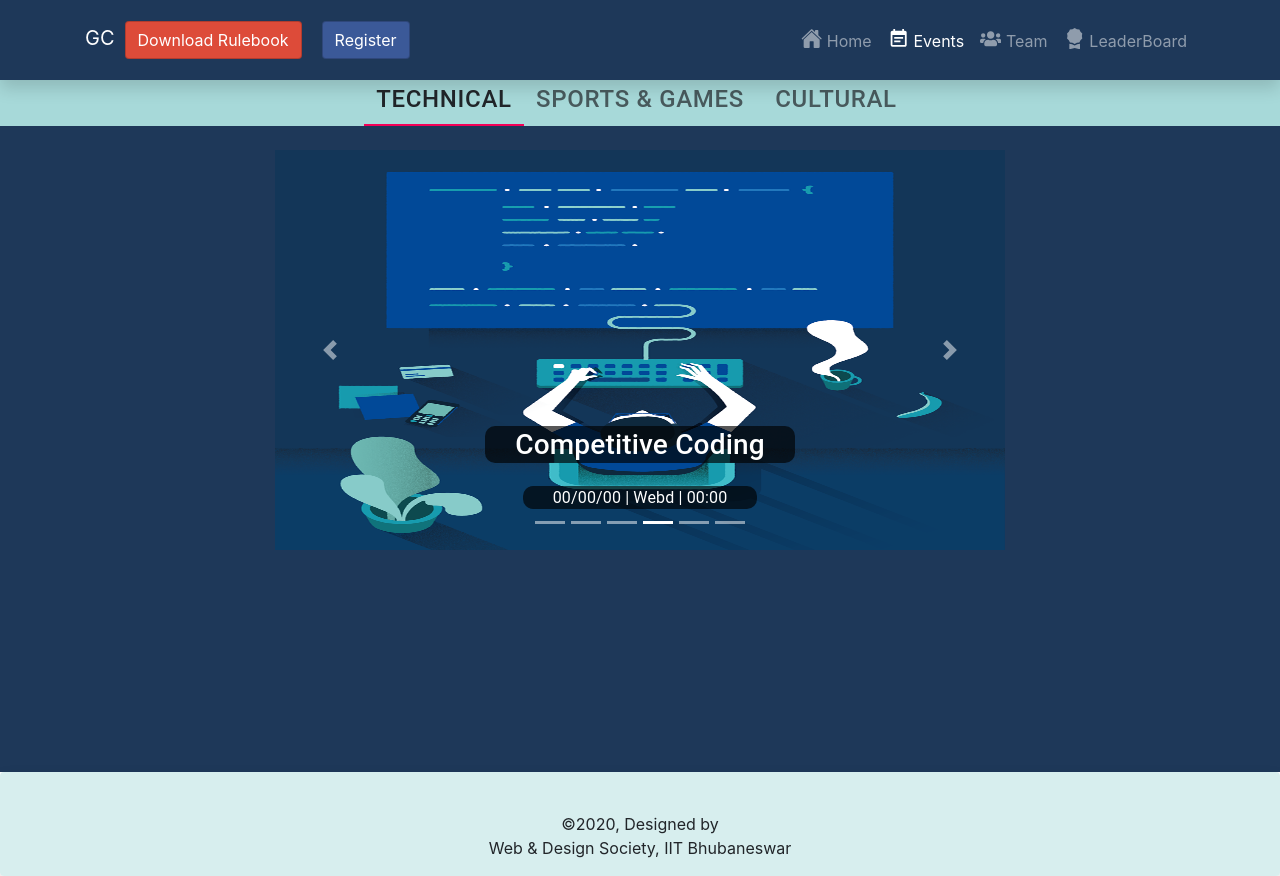
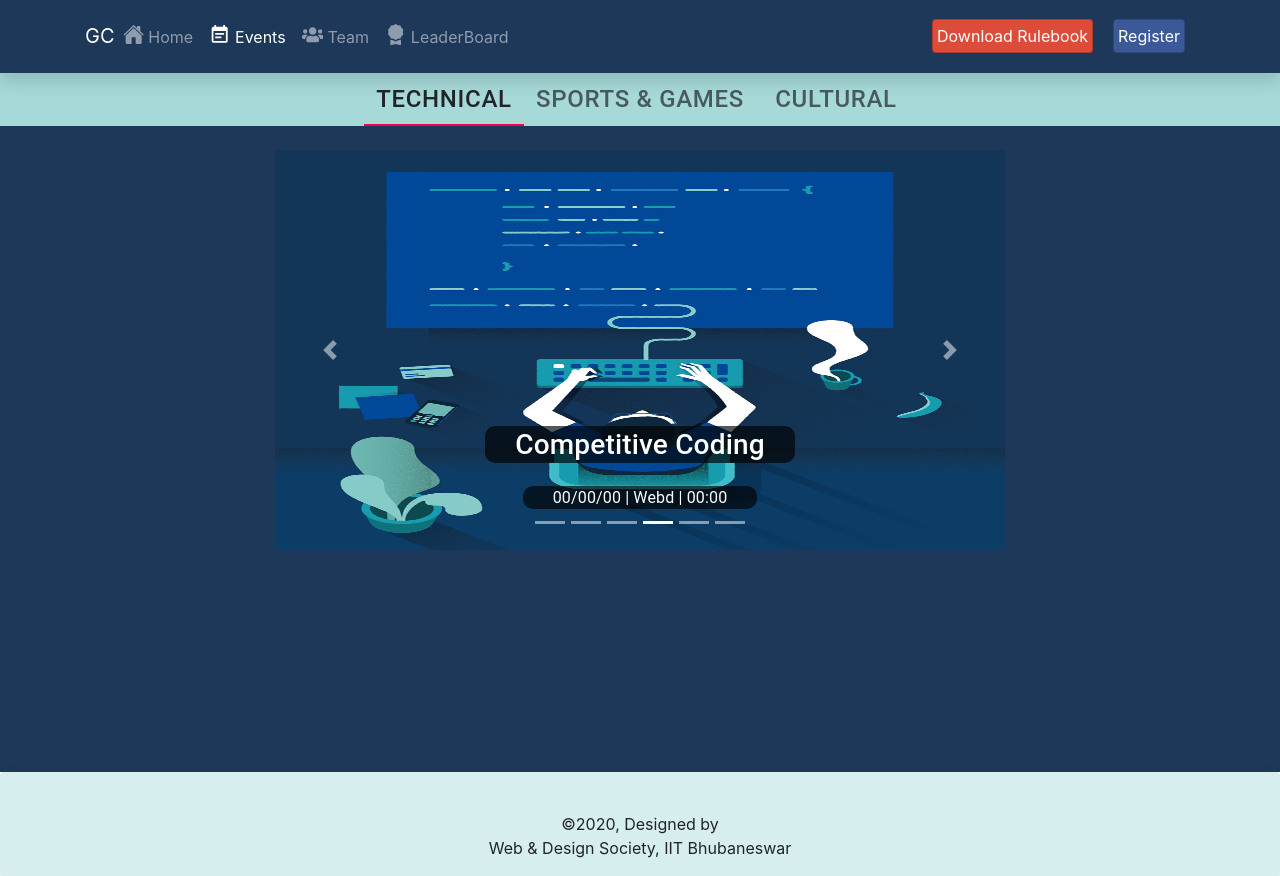
Before and after one commit to webd-iitbbs/TechGC, a React (Create React App) app: page /events in a window 1280 px wide. Built offline with nearby package versions, Linux system fonts and the light colour scheme.

Commit message:
complete

```diff
--- a/src/App.css
+++ b/src/App.css
@@ -108,12 +108,20 @@ thead{
 .note{
   color: rgb(30, 56, 89);
 }
+
+@media (min-width: 1200px) {
+.hide{
+  display: none !important;
+}}
 @media (min-width: 992px) and (max-width: 1199px) {
   #clip{
     width: 400px;
   }
   #bodyBg{
     height: 600px;
+  }
+  .hide{
+    display: none !important;
   }
 }
 @media (min-width: 768px) and (max-width: 991px) {
@@ -126,6 +134,9 @@ thead{
   }
   .text{
     margin-top: 125px;
+  }
+  .hide{
+    display: none !important;
   }
 }
 
@@ -141,6 +152,9 @@ thead{
   .MuiTab-root{
     font-size: 1em !important;
   }
+  .hiden{
+    display: none !important;
+  }
 }
 @media (max-width: 479px) {
   #clip{
@@ -154,7 +168,7 @@ thead{
     font-size: 1em !important;
   }
   .hidden{
-    display: none;
+    display: none !important;
   }
   .note{
     color: rgb(167, 217, 217);
@@ -164,14 +178,20 @@ thead{
 .x{
   margin-top: 100px;
 }
+.hiden{
+  display: none !important;
+}
 }
 
 .btn-google{
   margin-left: 10px;
   margin-right: 10px;
+  padding: 4px !important ;
 }
 
 .btn-facebook{
   margin-left: 10px;
-  margin-right: 0px;
+  margin-right: 10px;
+  padding: 4px !important ;
+
 }
--- a/src/components/HeaderComponent.js
+++ b/src/components/HeaderComponent.js
@@ -29,11 +29,11 @@ class Header extends Component {
                     <div className="container">
                         <NavbarToggler onClick={this.toggleNav} />
                         <NavbarBrand className="mr-auto " href="/">GC
-                        <Button outline className="btn btn-google">Download Rulebook</Button>
-                        <Button outline className="btn btn-facebook" href="https://iitbbs-forms.herokuapp.com/">Register</Button>
+                        <Button outline className="hide btn btn-google">Download Rulebook</Button>
+                        <Button outline className="hide btn btn-facebook" href="https://iitbbs-forms.herokuapp.com/">Register</Button>
                         </NavbarBrand>
                         <Collapse isOpen={this.state.isNavOpen} navbar>
-                            <Nav className="ml-auto" navbar>
+                            <Nav className="mr-auto" navbar>
                             <NavItem>
                                 <NavLink className="nav-link"  to='/home'><IoHome className="fa-lg" /> Home</NavLink>
                             </NavItem>
@@ -48,14 +48,14 @@ class Header extends Component {
                             </NavItem>
                             </Nav>
                         </Collapse>
-                        {/* <Nav className="ml-auto" navbar>
+                        <Nav className="ml-auto" navbar>
                                 <NavItem>
-                                    <Button outline className="btn btn-google">Download Rulebook</Button>
+                                    <Button outline className="hiden btn btn-google">Download Rulebook</Button>
                                 </NavItem>
                                 <NavItem>
-                                    <Button outline className="btn btn-facebook" href="https://iitbbs-forms.herokuapp.com/">Register</Button>
+                                    <Button outline className="hiden btn btn-facebook" href="https://iitbbs-forms.herokuapp.com/">Register</Button>
                                 </NavItem>
-                        </Nav> */}
+                        </Nav>
                     </div>
                 </Navbar>
                 {/* <div class="block"></div> */}
```
Also changed, not shown: 1 other file (tests, documents, lock files or other folders).
